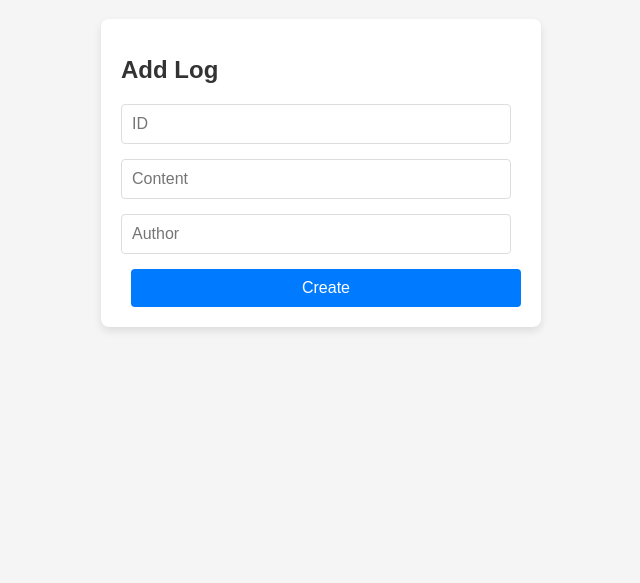
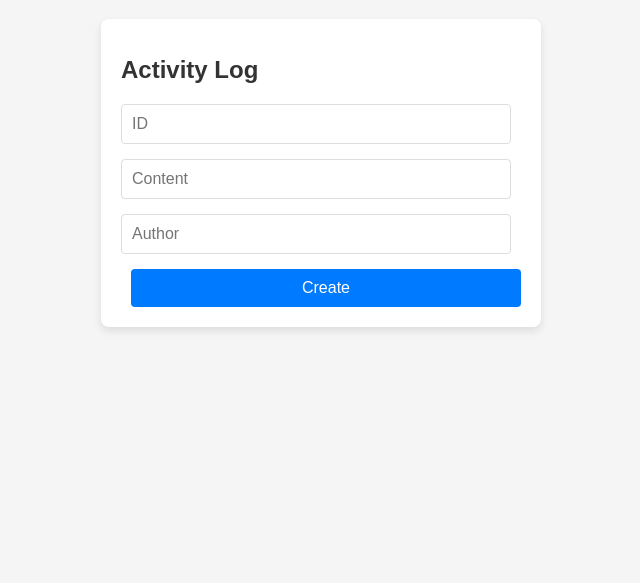
Before and after one commit to mspatell/logbook-fe, a React (Create React App) app: page / in a window 1280 px wide. Shown: the part 217-800 px from the top of the page, without its empty margins (319-959 px from the left). Built offline with nearby package versions, Linux system fonts and the light colour scheme; no server answers.

Commit message:
text change

```diff
--- a/src/Components/CreateNote.js
+++ b/src/Components/CreateNote.js
@@ -25,7 +25,7 @@ const CreateNote = () => {
   return (
     <div className="form-container">
       <form className="create-note-form" onSubmit={handleSubmit}>
-        <h1>Add Log</h1>
+        <h1>Activity Log</h1>
         <input
           type="text"
           value={noteId}
```
